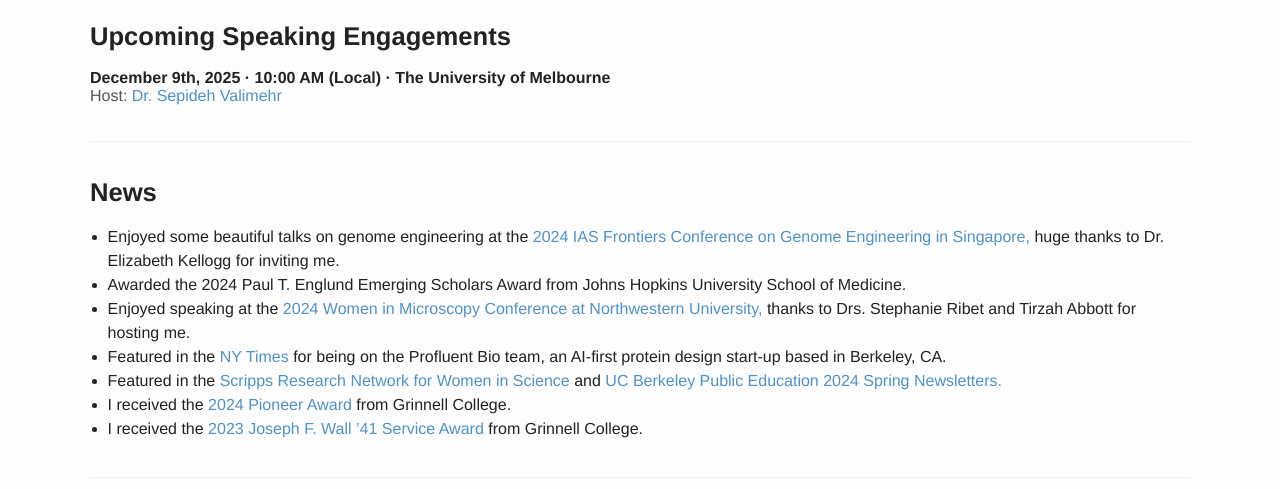
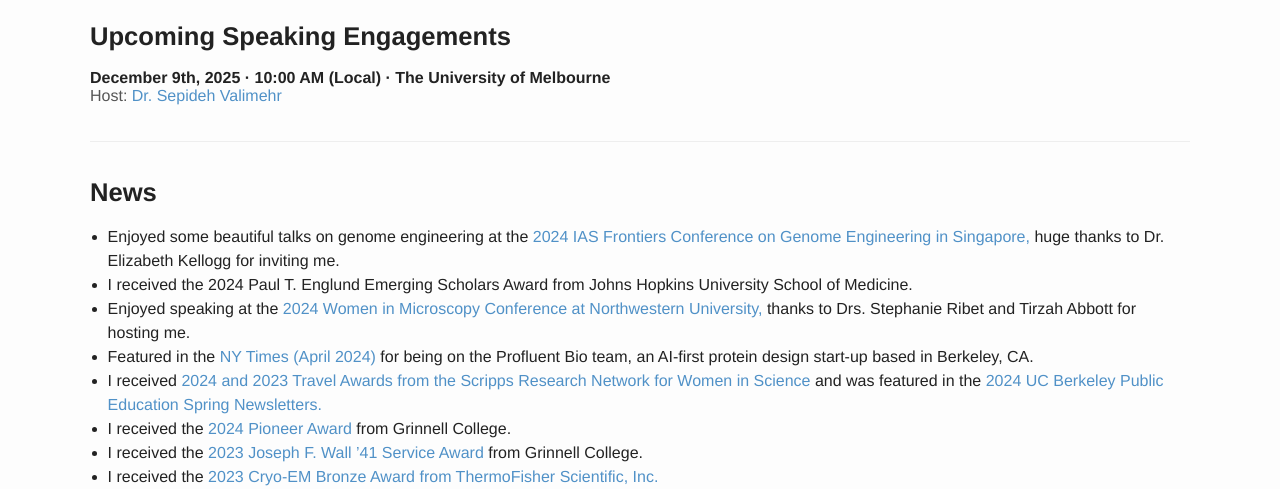
Before and after one commit to lisaeshunwilson/personal.website.build, a plain HTML site: page index.html in a window 1280 px wide. Shown: the part 311-800 px from the top of the page. Drawn offline with Linux system fonts and the light colour scheme.

Commit message:
Added 2023 ThermoFisher Award

```diff
--- a/index.html
+++ b/index.html
@@ -16,7 +16,7 @@
       <h2>Dr. Lisa Eshun-Wilson</h2>
       <p class="tagline">Protein biochemist & structural biologist passionate about health and longevity.</p>
       <p class="bio">
-        I received my B.S. in Biological Chemistry with magna cum laude from Grinnell College and my Ph.D. with <a href="https://mcb.berkeley.edu/news-and-events/department-news/2020-commencement-honors-announced/" target="_blank" rel="noopener noreferrer">Honors</a> from UC Berkeley in the Department of Molecular Cell Biology and the Division of Biochemistry, Biophysics, and Structural Biology.
+        I received my B.S. in Biological Chemistry magna cum laude from Grinnell College and my Ph.D. with <a href="https://mcb.berkeley.edu/news-and-events/department-news/2020-commencement-honors-announced/" target="_blank" rel="noopener noreferrer">Honors</a> from UC Berkeley in the Department of Molecular Cell Biology and the Division of Biochemistry, Biophysics, and Structural Biology.
       </p>
 
       <div class="social-links">
@@ -63,7 +63,7 @@
   </li>
 
   <li>
-    Awarded the 2024 Paul T. Englund Emerging Scholars Award from Johns Hopkins University School of Medicine.
+    I received the 2024 Paul T. Englund Emerging Scholars Award from Johns Hopkins University School of Medicine.
   </li>
 
   <li>
@@ -76,19 +76,19 @@
   <li>
     Featured in the
     <a href="https://www.nytimes.com/2024/04/22/technology/generative-ai-gene-editing-crispr.html?ref=lisaeshunwilson.com" target="_blank" rel="noopener noreferrer">
-      NY Times
+      NY Times (April 2024)
     </a>
     for being on the Profluent Bio team, an AI-first protein design start-up based in Berkeley, CA.
   </li>
 
   <li>
-    Featured in the
+    I received
     <a href="https://www.scripps.edu/about/campus-resources/working-at-scripps-research/campus-interest-groups/nwis-ca/" target="_blank" rel="noopener noreferrer">
-      Scripps Research Network for Women in Science
+      2024 and 2023 Travel Awards from the Scripps Research Network for Women in Science
     </a>
-    and
+    and was featured in the
     <a href="https://f199465b-6cfb-4f70-95a4-09ad2f23cc9b.filesusr.com/ugd/fe201b_4be356b5bb684e39890a84ea6cab81e3.pdf?ref=lisaeshunwilson.com" target="_blank" rel="noopener noreferrer">
-      UC Berkeley Public Education 2024 Spring Newsletters.
+      2024 UC Berkeley Public Education Spring Newsletters.
     </a>
   </li>
 
@@ -107,6 +107,14 @@
     </a>
     from Grinnell College.
   </li>
+
+<li>
+    I received the
+    <a href="https://www.thermofisher.com/us/en/home/electron-microscopy/life-sciences/learning-center/resources/cryo-em-grant.html#previous-recipients">
+      2023 Cryo-EM Bronze Award from ThermoFisher Scientific, Inc.
+    </a>
+  </li>
+
 </ul>
 </section>
 
```
